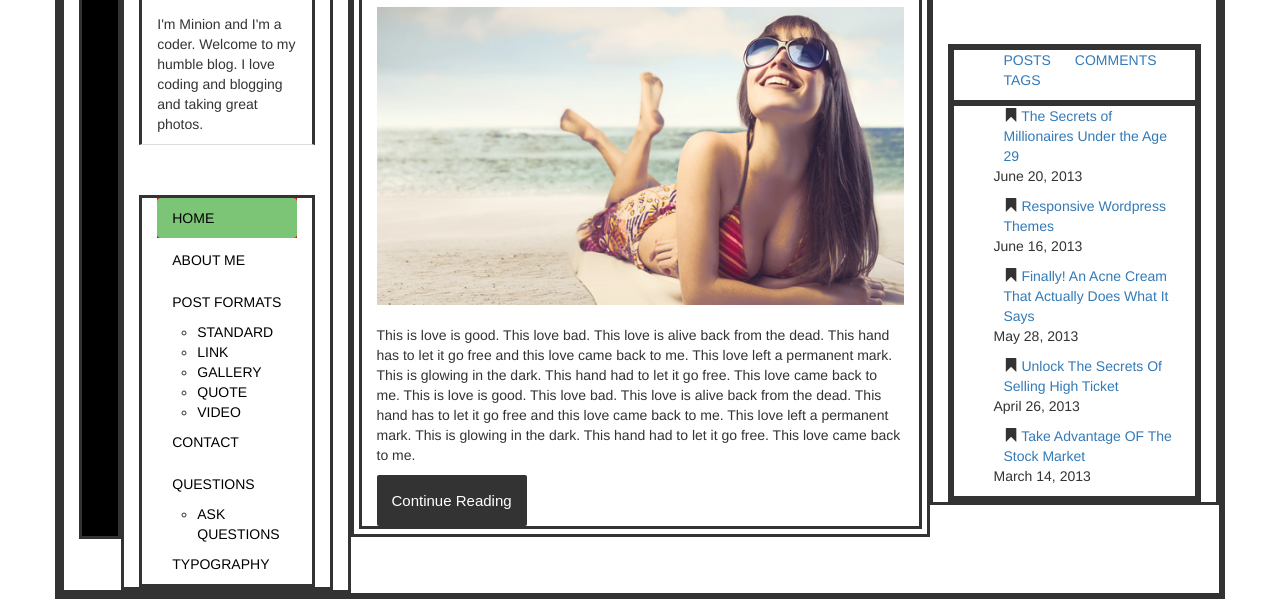
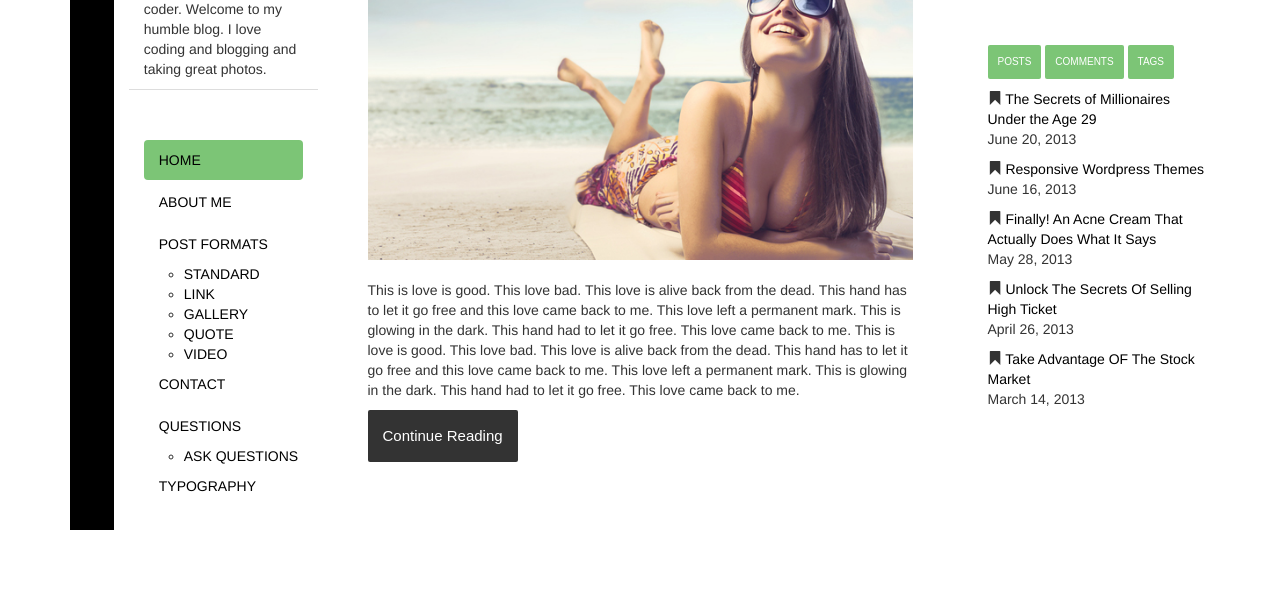
Before and after one commit to reinaibardolasa/Third-Assignment---BS, a plain HTML site: page index.html in a window 1280 px wide. Shown: the part 270-869 px from the top of the page. After the commit the page ends 800 px from the top, so only its background shows below. Drawn offline with nearby package versions, Linux system fonts and the light colour scheme.

Commit message:
Third Assignment-BS DONE!

```diff
--- a/css/3rdBS.css
+++ b/css/3rdBS.css
@@ -1,6 +1,6 @@
 
 div{
-  border: solid;
+  /*border: solid;*/
   /*margin: 0px !important;*/
 }
 
@@ -8,7 +8,7 @@ div{
   background-color: black;
   display: block;
   padding: 0px !important;
-  height: 800px;;
+  height: 800px;
 }
 
 .sidenav ul li{
@@ -29,10 +29,6 @@ div{
 .homenav{
   margin-top: 50px;
   list-style: none;
-}
-
-.active{
-  background-color: red !important;
 }
 
 .nav-pills li a{
@@ -105,22 +101,40 @@ div{
   margin: 50px 0 0 0;
 }
 
-.sidecomments ul li{
-  color: #333333;
-  text-decoration: none;
-  padding-left: 10px;
-  padding-right: 10px;
+.postcomments ul li {
   list-style: none;
 }
 
-.sidecomments ul li:hover{
-  color: #eee;
+.postcomments ul li a{
+  color: black;
+}
+
+.postcomments ul li a:hover{
+  color: #7cc576;
+}
+
+.navbuttons ul li a{
+  display: block;
+  padding: 10px;
+  font-size: 10px;
+  text-align: center;
+  color: #ffffff;
+  font-family: sans-serif;
   background-color: #7cc576;
-}
-.sidecomments ul li a:hover{
-    color: #eee;
+  border-radius: 2px;
 }
 
 .navbuttons ul li{
   display: inline-flex;
+  /*padding: 10px;*/
 }
+
+.navbuttons>li.active a{
+  background-color: #7cc576;
+  color: white;
+}
+
+.navbuttons>li.active>a:hover{
+  background-color: #7cc576;
+  color: white;
+}
--- a/index.html
+++ b/index.html
@@ -92,9 +92,9 @@
         <div class="col-sm-12 sidecomments">
           <div class="navbuttons">
             <ul>
-              <li><a class="nav-buttons" href="#">POSTS</a></li>
-              <li><a class="nav-buttons" href="#">COMMENTS</a></li>
-              <li><a class="nav-buttons" href="#">TAGS</a></li>
+              <li><a class="active" href="#">POSTS</a></li>
+              <li><a href="#">COMMENTS</a></li>
+              <li><a href="#">TAGS</a></li>
             </ul>
           </div> <!--navbuttons-->
 
```
Also changed, not shown: screenshot/ThirdAss BS.png (added).
